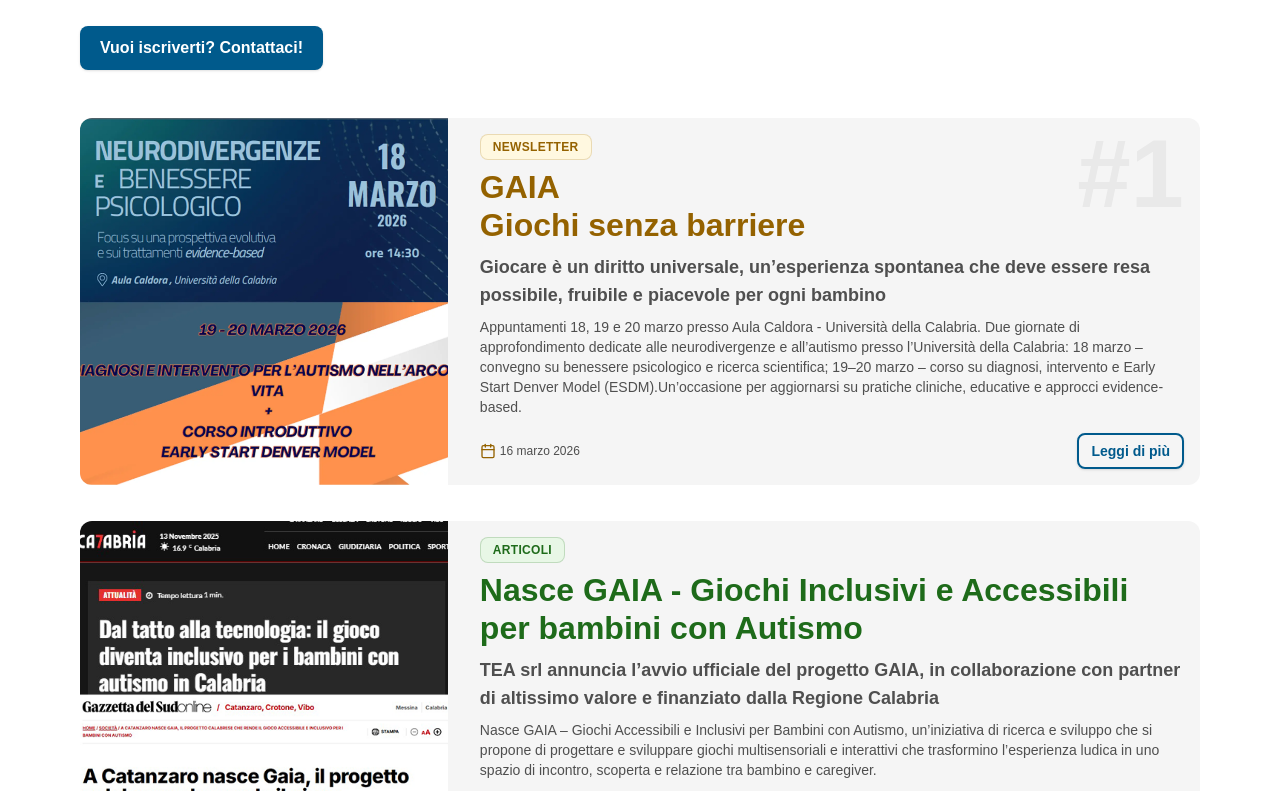
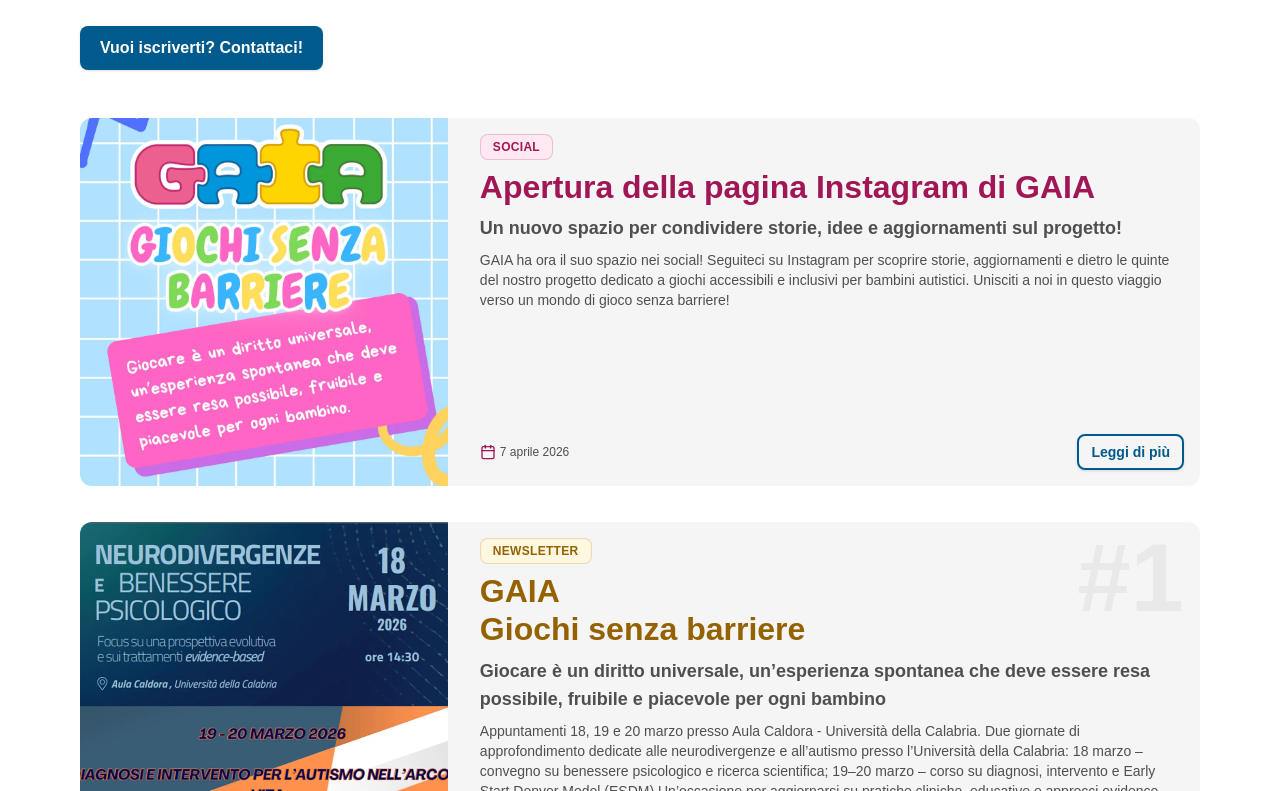
Before and after one commit to LauraCorrado/gaia-game, a React (Vite) app: page /eventi-news in a window 1280 px wide. Shown: the part 1029-1820 px from the top of the page. Built offline with nearby package versions, Linux system fonts and the light colour scheme.

Commit message:
feat(news.ts): creati dati per primo post social: news

```diff
--- a/src/data/news.ts
+++ b/src/data/news.ts
@@ -1,5 +1,6 @@
 import locandina_1 from "../assets/img/newsletter/locandina_1.webp";
 import articolo_1 from "../assets/img/newsletter/gaia_articolo_1.webp";
+import social_1 from "../assets/img/newsletter/gaia_social_1.webp";
 
 type ContentBlock =
   | { type: "paragraph"; text: string }
@@ -302,4 +303,50 @@ export const news: NewsItem[] = [
 
     slug: "newsletter-1",
   },
+  {
+    id: 3,
+    titolo:
+      "Apertura della pagina Instagram di GAIA",
+    sottotitolo:
+      "Un nuovo spazio per condividere storie, idee e aggiornamenti sul progetto!",
+    categoria: "Social",
+    data: "2026-04-07",
+    immagine: social_1,
+    alt: "Primo post Instagram di GAIA",
+
+    estratto:
+      "GAIA ha ora il suo spazio nei social! Seguiteci su Instagram per scoprire storie, aggiornamenti e dietro le quinte del nostro progetto dedicato a giochi accessibili e inclusivi per bambini autistici. Unisciti a noi in questo viaggio verso un mondo di gioco senza barriere!",
+
+    contenuti: [
+      {
+        type: "heading",
+        text: "GAIA – Un nuovo spazio nei social per condividere storie, idee e aggiornamenti sul progetto!",
+      },
+      {
+        type: "paragraph",
+        text: "Siamo entusiasti di annunciare l’apertura della pagina Instagram di GAIA! Questo nuovo spazio sarà dedicato a condividere storie, idee, aggiornamenti e momenti speciali legati al nostro progetto di giochi accessibili e inclusivi per bambini autistici.",
+      },
+      {
+        type: "paragraph",
+        text: "Visita il profilo Instagram di GAIA per scoprire i nostri post e non dimenticare di seguirci per rimanere aggiornato sulle ultime novità!",
+      },
+      {
+        type: "link",
+        text: "Pagina Instagram di GAIA",
+        url: "https://www.instagram.com/progettogaia2025/",
+      },
+      {
+        type: "plus",
+        text: "Nella ricerca la collaborazione è fondamentale! Se sei interessato a iscriverti alla nostra newsletter o a ricevere aggiornamenti su eventi e corsi, condividere idee e contribuire allo sviluppo del progetto, non esitare a contattarci.",
+      },
+      {
+        type: "highlight",
+        label: "Contattaci!",
+        to: "/contatti",
+        variant: "secondary",
+      },
+    ],
+
+    slug: "social-1",
+  },
 ];
```
